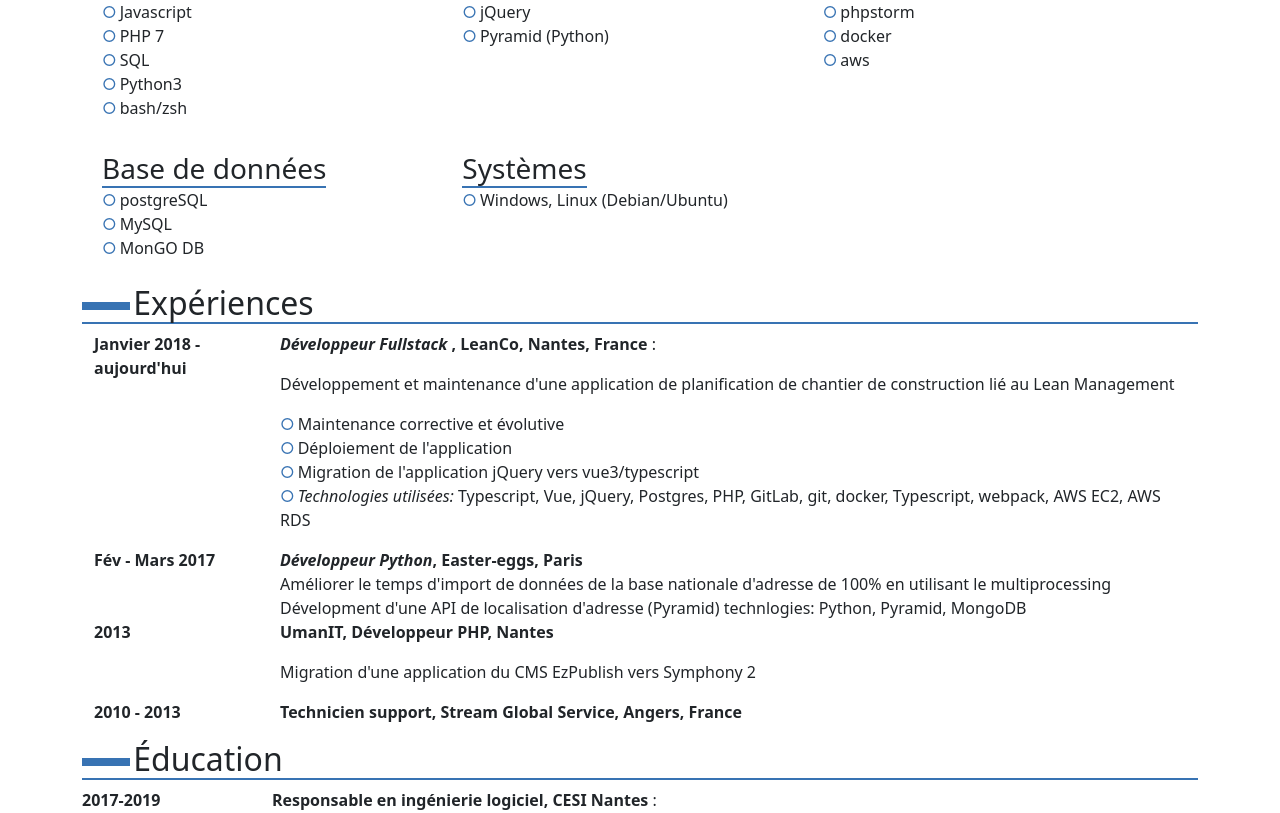
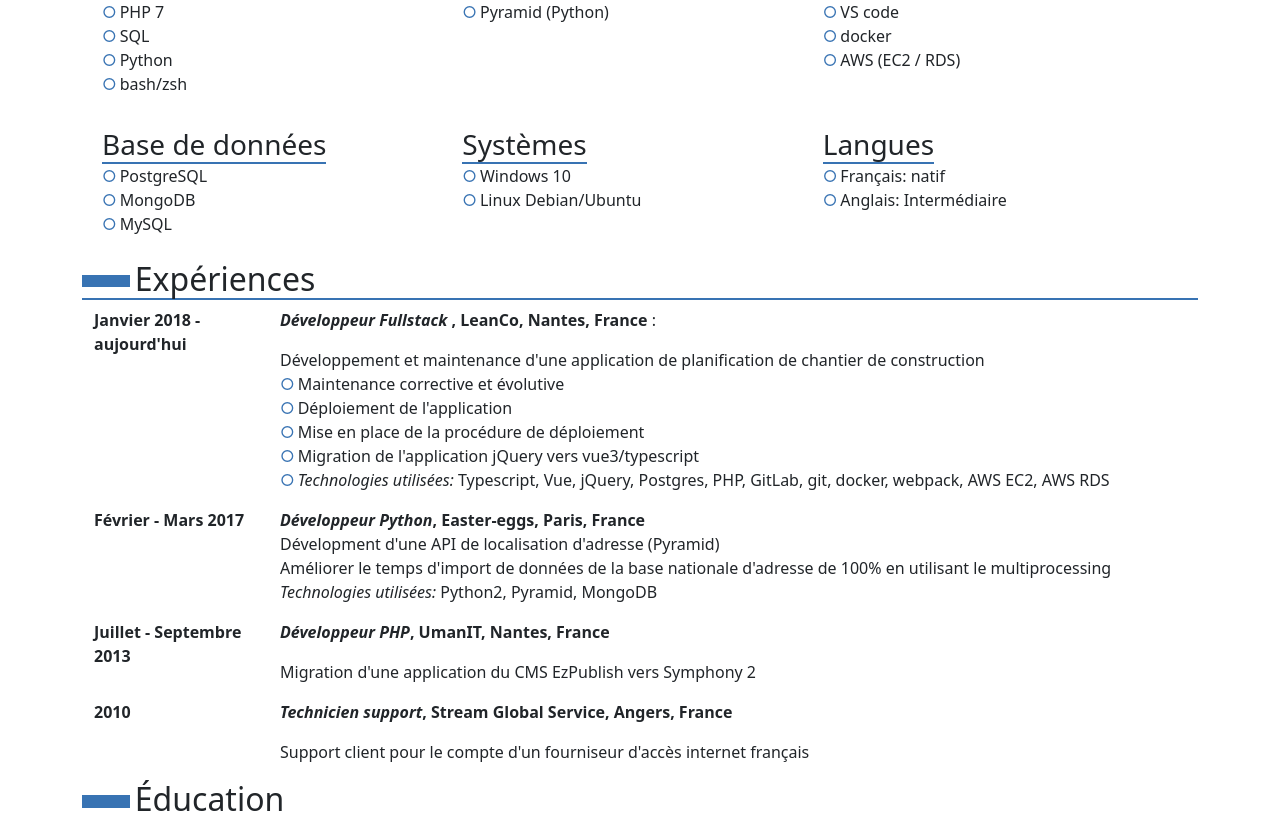
Before and after one commit to munchys/munchys.github.io, a Vue app: page / in a window 1280 px wide. Shown: the part 300-1113 px from the top of the page. Built offline with nearby package versions, Linux system fonts and the light colour scheme.

Commit message:
modifications mineurs

```diff
--- a/index.html
+++ b/index.html
@@ -10,7 +10,7 @@
     crossorigin="anonymous"
   />
     <meta name="viewport" content="width=device-width, initial-scale=1.0" />
-    <title>Fabien Morinière</title>
+    <title>CV - Fabien Morinière</title>
   </head>
   <body>
     <div id="app"></div>
--- a/src/assets/index.css
+++ b/src/assets/index.css
@@ -1,13 +1,17 @@
+:root{
+  --cv-color:#3873b3;
+}
+
 .section {
   width: 33%;
 }
 .section h3 {
   display: inline-block;
-  border-bottom: solid 2px #3873b3;
+  border-bottom: solid 2px var(--cv-color);
   margin-bottom: 0;
 }
 .souligne {
-  border-bottom: solid 2px #3873b3;
+  border-bottom: solid 2px var(--cv-color);
 }
 ul {
   list-style: none;
@@ -19,7 +23,7 @@ ul li {
 }
 ul li::before {
   content: "\25CB";
-  color: #3873b3;
+  color: var(--cv-color);
   margin-right: 3px;
 }
 .entetes {
@@ -29,9 +33,9 @@ ul li::before {
   content: "";
   position: relative;
   display: inline-block;
-  height: 0.5rem;
+  height: 0.8rem;
   min-width: 3rem;
-  margin-bottom: 0.3rem;
-  margin-right: 0.2rem;
-  background-color: #3873b3;
+  margin-bottom: 0.2rem;
+  margin-right: 0.3rem;
+  background-color: var(--cv-color);
 }
--- a/src/components/competences.vue
+++ b/src/components/competences.vue
@@ -1,20 +1,21 @@
 <template>
+ <h2 class="titre-before souligne">Compétences</h2>
   <div class="container-lg d-flex flex-wrap">
     <div class="section p-2">
       <h3>Langages</h3>
       <ul>
         <li>Typescript</li>
-        <li>Javascript</li>
+        <li>Javascript (ES6) </li>
         <li>PHP 7</li>
         <li>SQL</li>
-        <li>Python3</li>
+        <li>Python</li>
         <li>bash/zsh</li>
       </ul>
     </div>
     <div class="section p-2">
       <h3>Frameworks</h3>
       <ul>
-        <li>vue3</li>
+        <li>vue (compositionAPI/optionAPI)</li>
         <li>jQuery</li>
         <li>Pyramid (Python)</li>
       </ul>
@@ -23,23 +24,32 @@
       <h3>Outils</h3>
       <ul>
         <li>git/gitlab</li>
-        <li>phpstorm</li>
+        <li>PHPstorm</li>
+        <li>VS code</li>
         <li>docker</li>
-        <li>aws</li>
+        <li>AWS (EC2 / RDS)</li>
       </ul>
     </div>
     <div class="section p-2">
       <h3>Base de données</h3>
       <ul>
-        <li>postgreSQL</li>
+        <li>PostgreSQL</li>
+        <li>MongoDB</li>
         <li>MySQL</li>
-        <li>MonGO DB</li>
       </ul>
     </div>
     <div class="section p-2">
       <h3>Systèmes</h3>
       <ul>
-        <li>Windows, Linux (Debian/Ubuntu)</li>
+        <li>Windows 10</li>
+        <li>Linux Debian/Ubuntu</li>
+      </ul>
+    </div>
+     <div class="section p-2">
+      <h3>Langues</h3>
+      <ul>
+        <li>Français: natif</li>
+        <li>Anglais: Intermédiaire</li>
       </ul>
     </div>
   </div>
--- a/src/components/cv.vue
+++ b/src/components/cv.vue
@@ -8,40 +8,38 @@
         </div>
 
         <div class="d-flex flex-column flex-end text-end">
-          <i>4 rue Henri-Théodore Driollet <br />44300 Nantes <br />FRANCE</i
-          ><br />
-          <i>tél: <a href="tel:+33 663212663">+33 663212663</a> </i><br />
-          <i
-            >courriel:
-            <a href="mailto:fabien.moriniere@gmail.com"
-              >fabien.moriniere@gmail.com</a
-            >
+          <i>4 rue Henri-Théodore Driollet <br />44300 Nantes <br />FRANCE </i>
+          <i>tél: <a href="tel:+33663212663">+33 663212663</a> </i><br />
+          <i>
+            courriel:
+            <a href="mailto:fabien.moriniere@gmail.com">
+              fabien.moriniere@gmail.com
+            </a>
           </i>
         </div>
       </div>
     </div>
 
-    <h2 class="titre-before souligne">Compétences</h2>
+
     <Competence />
-    <h2 class="titre-before souligne">Expériences</h2>
     <Experience />
     <h2 class="titre-before souligne">Éducation</h2>
     <div class="row">
       <div class="col-2 col-sm-2"><b> 2017-2019</b></div>
       <div class="col-10 col-sm-10">
-        <b> Responsable en ingénierie logiciel, CESI Nantes </b>
+        <b> Responsable en ingénierie logiciel, CESI Nantes, niveau DESS </b>
         :
         <p>
           Java, PHP, Javascript, nodejs, SQL Développment d'un site de roulette
           de casino en node.js, avec Websockets,
+          <br />Technologies: NodeJS, MySQL, Websockets
         </p>
-        <p>Technologies: NodeJS, MySQL</p>
       </div>
 
       <div class="row">
         <div class="col-2 col-sm-2"><b> 2013</b></div>
         <div class="col-10 col-sm-10">
-          <b> Dévelopeur logiciel AFPA ANGERS</b>:
+          <b> Dévelopeur logiciel AFPA ANGERS, niveau DEC-T</b>:
           <ul>
             <li>
               Écrire des requêtes avec langage de base de données SQL sur MSSQL
@@ -55,8 +53,10 @@
 
     <h2 class="titre-before souligne">Divers</h2>
     <div class="container-g">
-      <p>Guitare: Bossa nova, blues</p>
-      <p>veille: Rust, programmation fonctionelle</p>
+      <p>
+        Guitare: Blues, rock <br />
+        Veille: Rust, programmation fonctionelle
+      </p>
     </div>
   </div>
 </template>
@@ -66,8 +66,6 @@ import Competence from "./competences.vue";
 import Experience from "./experiences.vue";
 </script>
 
-<!-- Add "scoped" attribute to limit CSS to this component only -->
 <style>
 @import "../assets/index.css";
-
 </style>
--- a/src/components/experiences.vue
+++ b/src/components/experiences.vue
@@ -1,4 +1,5 @@
 <template>
+  <h2 class="titre-before souligne">Expériences</h2>
   <div class="container-lg">
     <div class="row">
       <div class="col-2 col-sm-2">
@@ -13,53 +14,57 @@
           :
         </p>
 
-        <p>
+        <ul>
           Développement et maintenance d'une application de planification de
-          chantier de construction lié au Lean Management
-        </p>
-
-        <ul>
+          chantier de construction
           <li>Maintenance corrective et évolutive</li>
           <li>Déploiement de l'application</li>
+          <li>Mise en place de la procédure de déploiement</li>
           <li>Migration de l'application jQuery vers vue3/typescript</li>
           <li>
             <i>Technologies utilisées: </i>
             Typescript, Vue, jQuery, Postgres, PHP, GitLab, git, docker,
-            Typescript, webpack, AWS EC2, AWS RDS
+            webpack, AWS EC2, AWS RDS
           </li>
         </ul>
       </div>
     </div>
     <div class="row">
-      <div class="col-2 col-sm-2"><b>Fév - Mars 2017</b></div>
+      <div class="col-2 col-sm-2"><b>Février - Mars 2017</b></div>
       <div class="col-10 col-sm-10">
-        <b><i>Développeur Python</i>, Easter-eggs, Paris</b>
-        <div>
+        <b><i>Développeur Python</i>, Easter-eggs, Paris, France</b>
+        <p>
+          Dévelopment d'une API de localisation d'adresse (Pyramid) <br />
           Améliorer le temps d'import de données de la base nationale d'adresse
-          de 100% en utilisant le multiprocessing
-        </div>
-        <div>
-          Dévelopment d'une API de localisation d'adresse (Pyramid) technlogies:
-          Python, Pyramid, MongoDB
-        </div>
+          de 100% en utilisant le multiprocessing <br />
+
+          <i>Technologies utilisées: </i> Python2, Pyramid, MongoDB
+        </p>
       </div>
     </div>
 
     <div class="row">
-      <div class="col-2 col-sm-2"><b>2013</b></div>
+      <div class="col-2 col-sm-2"><b>Juillet - Septembre 2013</b></div>
       <div class="col-10 col-sm-10">
-        <p><b>UmanIT, Développeur PHP, Nantes</b></p>
+        <p>
+          <b><i>Développeur PHP</i>, UmanIT, Nantes, France</b>
+        </p>
         <p>Migration d'une application du CMS EzPublish vers Symphony 2</p>
       </div>
     </div>
 
     <div class="row">
-      <div class="col-2 col-sm-2"><b>2010 - 2013</b></div>
+      <div class="col-2 col-sm-2"><b>2010</b></div>
       <div class="col-10 col-sm-10">
         <p>
-          <b>Technicien support, Stream Global Service, Angers, France</b>
+          <b
+            ><i>Technicien support</i>, Stream Global Service, Angers, France</b
+          >
         </p>
-        <p></p>
+        <p>
+          Support client pour le compte d'un fourniseur d'accès internet
+          français
+        </p>
       </div>
     </div>
   </div>
```
Also changed, not shown: public/index.html (deleted, +0 -23 lines).
